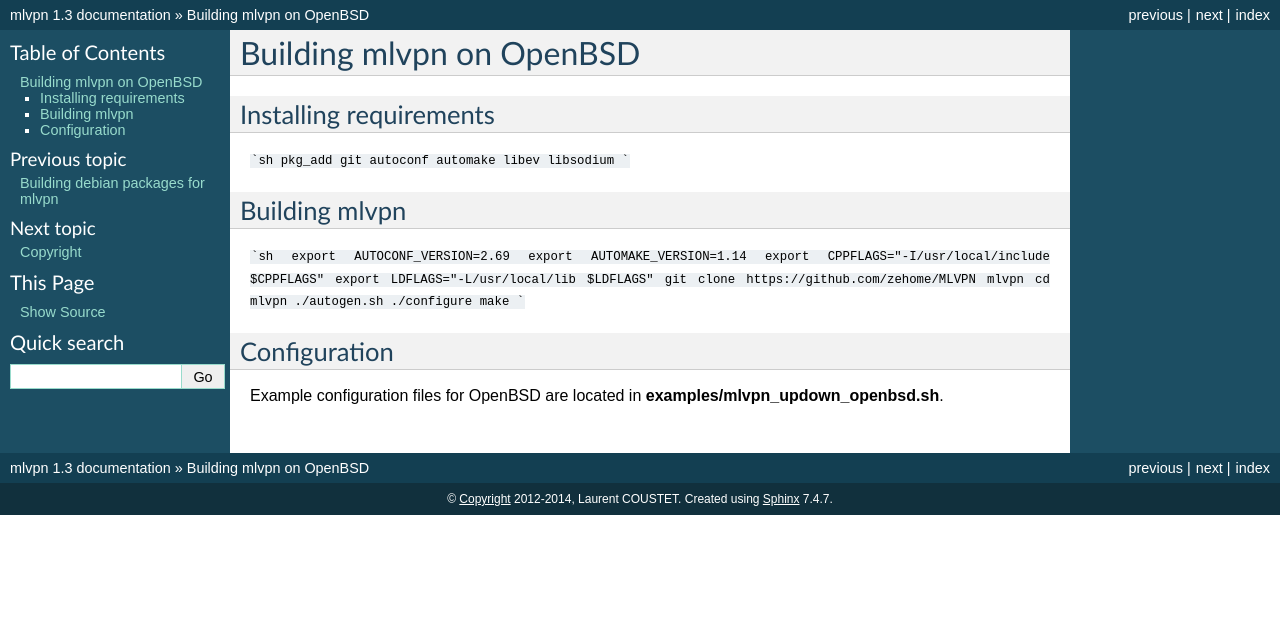
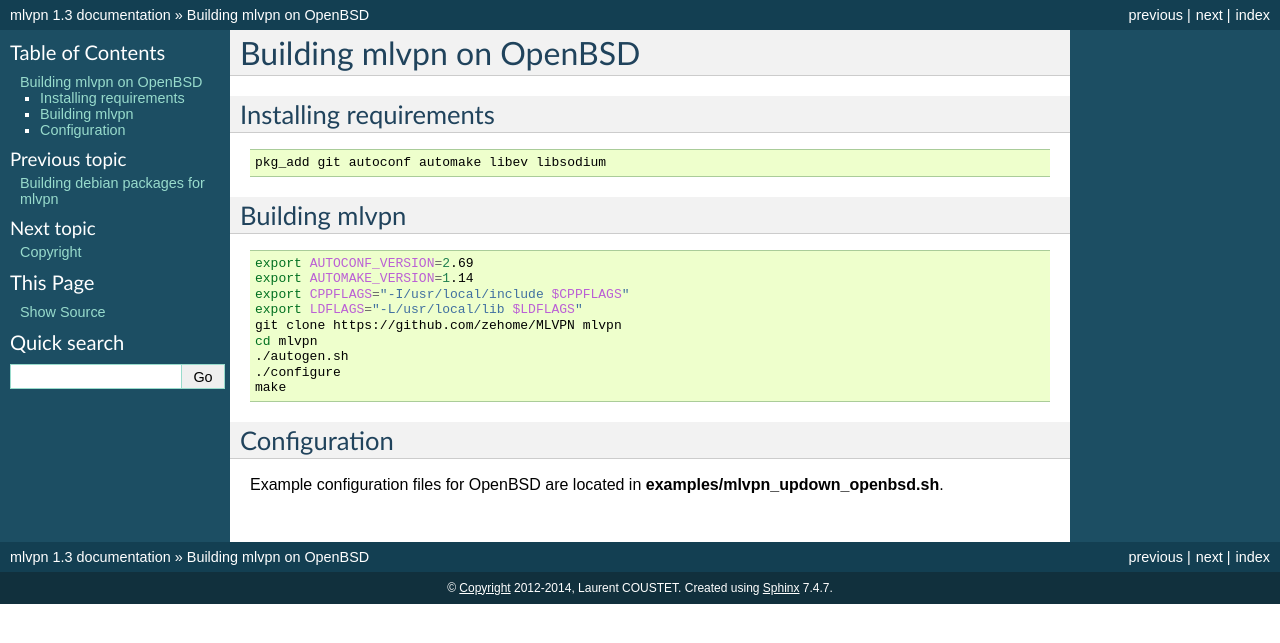
Before and after one commit to zehome/MLVPN, a Sphinx documentation site: the page built from doc/source/openbsd.rst, in a window 1280 px wide. Shown: the top 643 px of the page. Built offline with Sphinx 7.4.7, drawn with Linux system fonts in a browser that asks for light colours.

Commit message:
Fix Sphinx documentation (md => rst)

````diff
--- a/doc/source/openbsd.rst
+++ b/doc/source/openbsd.rst
@@ -5,24 +5,24 @@
 Installing requirements
 =======================
 
-```sh
-pkg_add git autoconf automake libev libsodium
-```
+.. code-block:: sh
+
+    pkg_add git autoconf automake libev libsodium
 
 Building mlvpn
 ==============
 
-```sh
-export AUTOCONF_VERSION=2.69
-export AUTOMAKE_VERSION=1.14
-export CPPFLAGS="-I/usr/local/include $CPPFLAGS"
-export LDFLAGS="-L/usr/local/lib $LDFLAGS"
-git clone https://github.com/zehome/MLVPN mlvpn
-cd mlvpn
-./autogen.sh
-./configure
-make
-```
+.. code-block:: sh
+
+    export AUTOCONF_VERSION=2.69
+    export AUTOMAKE_VERSION=1.14
+    export CPPFLAGS="-I/usr/local/include $CPPFLAGS"
+    export LDFLAGS="-L/usr/local/lib $LDFLAGS"
+    git clone https://github.com/zehome/MLVPN mlvpn
+    cd mlvpn
+    ./autogen.sh
+    ./configure
+    make
 
 Configuration
 =============
````
